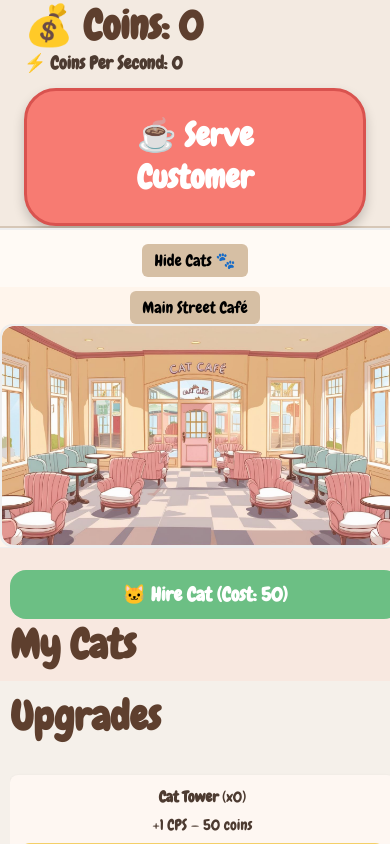
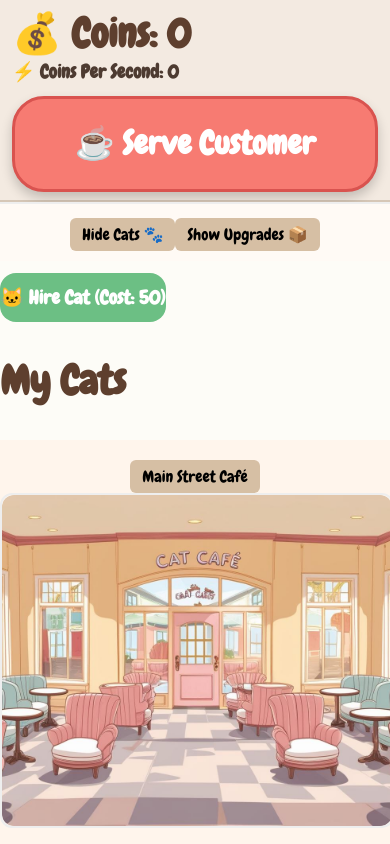
Before and after one commit to scrowley016/cat-cafe-idle, a React (Create React App) app: page / in a window 390 px wide. Both pictures are taken after a click on the button "Show Cats 🐱". Built offline with nearby package versions, Linux system fonts and the light colour scheme.

Commit message:
updating mobile style

```diff
--- a/src/App.css
+++ b/src/App.css
@@ -132,9 +132,9 @@ button {
 html,
 body,
 #root {
-  height: 100%;
-  margin: 0;
-  overflow: hidden;
+  height: auto;
+  overflow-x: hidden;
+  overflow-y: auto;
   font-family: "Chewy", system-ui;
 }
 
@@ -251,21 +251,24 @@ button {
 
 @media (max-width: 768px) {
   .hud {
+    padding: 8px 12px;
+    font-size: 1rem;
     flex-wrap: wrap;
-    font-size: 0.95rem;
-    gap: 10px;
+    gap: 8px;
   }
 
   .game-body {
     flex-direction: column;
+    height: auto;
   }
 
   .panel {
     width: 100%;
-    height: auto;
-    max-height: 40vh;
+    max-height: none;
     border: none;
     order: 3;
+    padding: 12px;
+    margin-bottom: 1rem;
   }
 
   .cat-roster {
@@ -277,18 +280,25 @@ button {
   .cafe-area {
     flex: 1;
     order: 1;
-    height: 100%;
+    height: auto;
+    padding: 16px 0;
   }
 
   .scroll-area {
-    max-height: 200px;
-    overflow-y: auto;
+    max-height: 300px;
   }
 
   .upgrade-card button,
   .hud button {
     font-size: 0.9rem;
     padding: 6px 12px;
+  }
+
+  .serve-btn {
+    width: 100%;
+    font-size: 1.8rem;
+    padding: 20px;
+    border-radius: 28px;
   }
 }
 
--- a/src/App.js
+++ b/src/App.js
@@ -36,6 +36,7 @@ function App() {
   });
   const [discount, setDiscount] = useState(0);
   const [showCats, setShowCats] = useState(false);
+  const [showUpgrades, setShowUpgrades] = useState(false);
   const [cafes, setCafes] = useState(() => {
     const saved = localStorage.getItem("cafes");
     return saved
@@ -153,12 +154,20 @@ const handleClick = (e) => {
         const effect =
           rareEffects[Math.floor(Math.random() * rareEffects.length)];
         effect.apply();
-        newCat = { ...rare, rare: true, effect: effect.label };
+        newCat = {
+          ...rare,
+          rare: true,
+          effect: effect.label,
+          jitterX: Math.floor(Math.random() * 20) - 10,
+          jitterY: Math.floor(Math.random() * 10) - 5,
+        };
       } else {
         newCat = {
           name: catNames[Math.floor(Math.random() * catNames.length)],
           image: catImages[Math.floor(Math.random() * catImages.length)],
           rare: false,
+          jitterX: Math.floor(Math.random() * 20) - 10,
+          jitterY: Math.floor(Math.random() * 10) - 5,
         };
       }
 
@@ -232,6 +241,7 @@ const handleClick = (e) => {
       </header>
 
       <div className="game-body">
+        {window.innerWidth >= 768 ? (
           <aside className="panel upgrades">
             <h2>Upgrades</h2>
             <div className="scroll-area">
@@ -258,6 +268,36 @@ const handleClick = (e) => {
               })}
             </div>
           </aside>
+        ) : (
+          showUpgrades && (
+            <div className="modal upgrades-modal">
+              <h2>Upgrades</h2>
+              <div className="scroll-area">
+                {currentCafe.upgrades.map((up) => {
+                  const cost = Math.floor(
+                    up.baseCost * Math.pow(1.3, up.count) * (1 - discount)
+                  );
+                  return (
+                    <div key={up.id} className="upgrade-card">
+                      <p>
+                        <strong>{up.name}</strong> (x{up.count})
+                      </p>
+                      <p>
+                        +{up.cps} CPS — {cost} coins
+                      </p>
+                      <button
+                        className="upgrade-btn"
+                        onClick={() => buyUpgrade(up.id)}
+                      >
+                        Buy
+                      </button>
+                    </div>
+                  );
+                })}
+              </div>
+            </div>
+          )
+        )}
 
         <main className="cafe-area">
           <div className="cafe-tabs">
@@ -278,15 +318,17 @@ const handleClick = (e) => {
           />
         </main>
 
-        {/* Mobile Toggle Button */}
+        {/* Mobile Toggle Buttons */}
         <div className="mobile-toggle">
-          <button onClick={() => setShowCats(!showCats)}>
+          <button onClick={() => setShowCats(!showCats)} className="toggle-button">
             {showCats ? "Hide Cats 🐾" : "Show Cats 🐱"}
+          </button>
+          <button onClick={() => setShowUpgrades(!showUpgrades)} className="toggle-button">
+            {showUpgrades ? "Hide Upgrades 🛠️" : "Show Upgrades 📦"}
           </button>
         </div>
 
-        {/* Conditionally render cat roster */}
-        {(window.innerWidth >= 768 || showCats) && (
+        {window.innerWidth >= 768 ? (
           <aside className="panel cat-roster">
             <button className="hire-btn" onClick={hireCat}>
               🐱 Hire Cat (Cost: {Math.floor(50 * Math.pow(1.375, cats))})
@@ -305,6 +347,27 @@ const handleClick = (e) => {
               ))}
             </div>
           </aside>
+        ) : (
+          showCats && (
+            <div className="modal cat-modal">
+              <button className="hire-btn" onClick={hireCat}>
+                🐱 Hire Cat (Cost: {Math.floor(50 * Math.pow(1.375, cats))})
+              </button>
+              <h2>My Cats</h2>
+              <div className="scroll-area">
+                {currentCafe.cats.map((cat, i) => (
+                  <div key={i} className="cat-card">
+                    <img src={cat.image} alt={cat.name} />
+                    <p>
+                      {cat.name} {cat.rare && "🌟"}
+                      <br />
+                      <small>{cat.effect}</small>
+                    </p>
+                  </div>
+                ))}
+              </div>
+            </div>
+          )
         )}
       </div>
 
```
Lines whose indentation alone changed are shown as unchanged.
